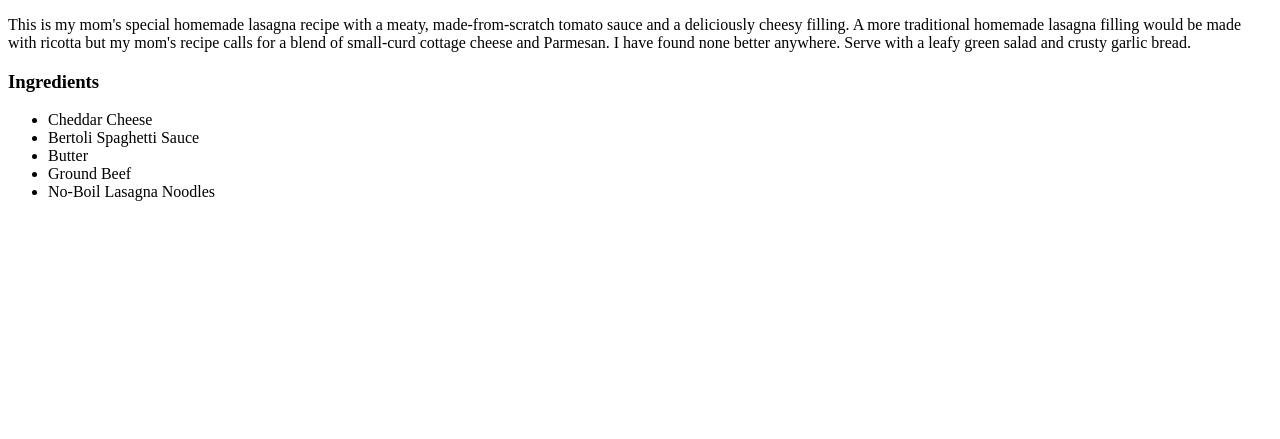
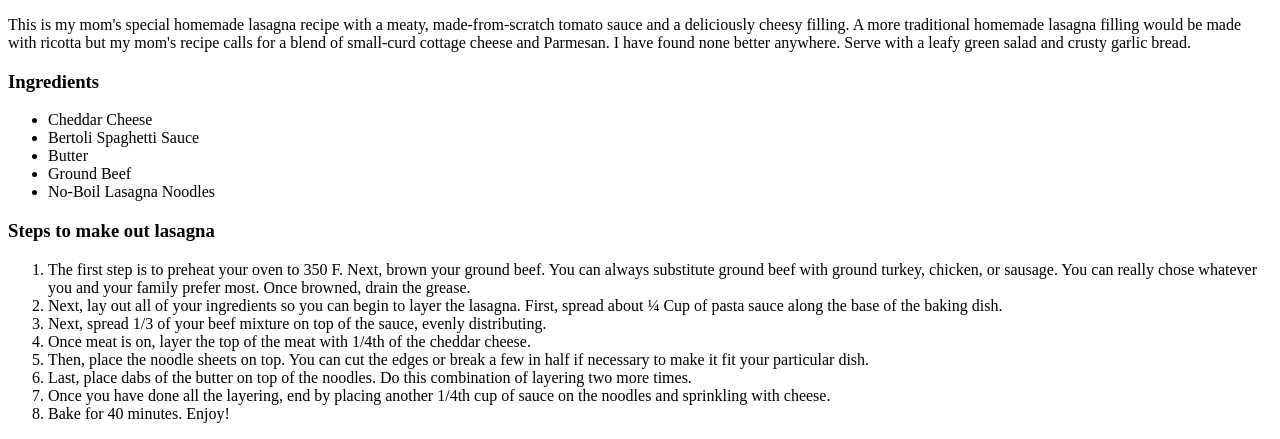
Before and after one commit to Sunjimo/odin-recipes, a plain HTML site: page recipes/lasagna.html in a window 1280 px wide. Shown: the part 697-1136 px from the top of the page. Before the commit the page ends 914 px from the top, so only its background shows below. Drawn offline with Linux system fonts and the light colour scheme.

Commit message:
Added Steps of recipe

```diff
--- a/recipes/lasagna.html
+++ b/recipes/lasagna.html
@@ -15,6 +15,19 @@
               <li>Ground Beef</li>
               <li>No-Boil Lasagna Noodles</li>
             </ul>
+              <h3>Steps to make out lasagna</h3>
+              <ol>
+                <li>The first step is to preheat your oven to 350 F. Next, brown your ground beef. You can always substitute ground beef with ground turkey, chicken, or sausage. You can really chose whatever you and your family prefer most. Once browned, drain the grease.</li>
+                <li>Next, lay out all of your ingredients so you can begin to layer the lasagna. First, spread about ¼ Cup of pasta sauce along the base of the baking dish.</li>
+                <li>Next, spread 1/3 of your beef mixture on top of the sauce, evenly distributing.</li>
+                <li>Once meat is on, layer the top of the meat with 1/4th of the cheddar cheese.</li>
+                <li>Then, place the noodle sheets on top. You can cut the edges or break a few in half if necessary to make it fit your particular dish.</li>
+                <li>Last, place dabs of the butter on top of the noodles. Do this combination of layering two more times.</li>
+                <li>Once you have done all the layering, end by placing another 1/4th cup of sauce on the noodles and sprinkling with cheese.</li>
+                <li>Bake for 40 minutes. Enjoy!</li>
+              </ol>
+
+
 
           </body>
 </html>
```
